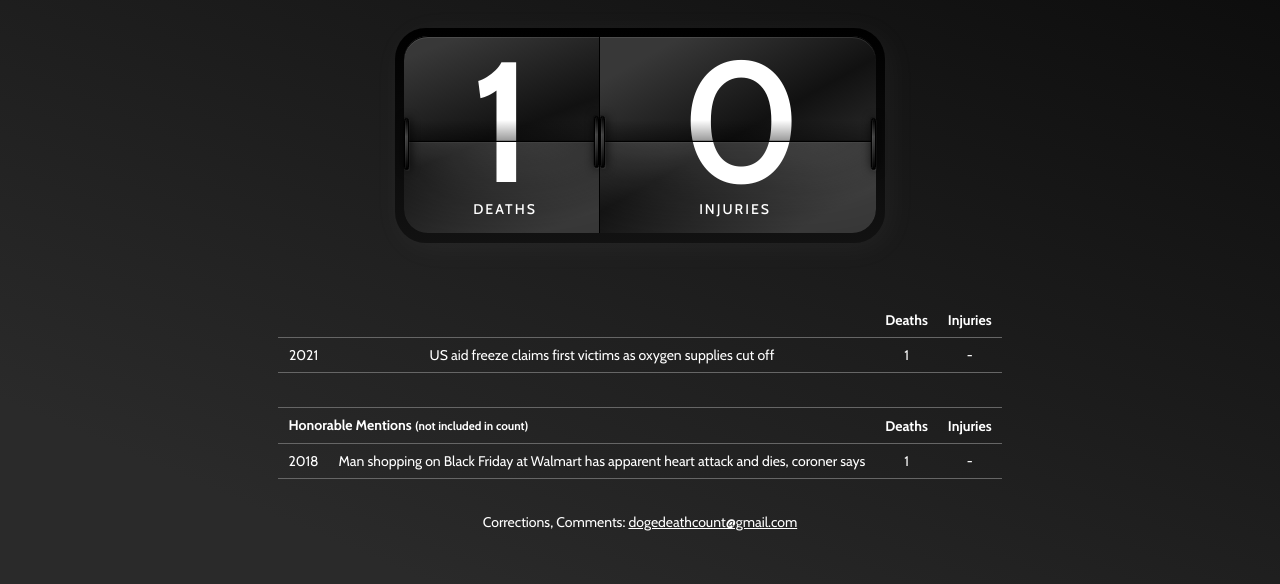
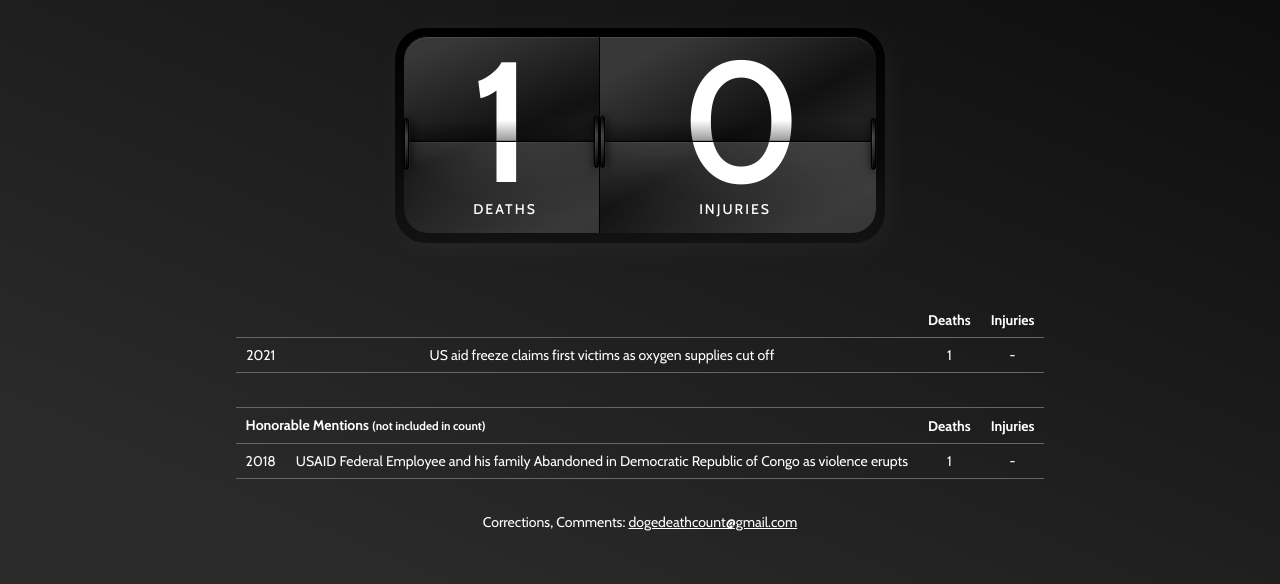
Before and after one commit to dogedeathcount/Main, a plain HTML site: page index.html in a window 1280 px wide. Shown: the part 330-914 px from the top of the page. Drawn offline with nearby package versions, Linux system fonts and the light colour scheme; a web font is replaced by a local one.

Commit message:
Update index.html

```diff
--- a/index.html
+++ b/index.html
@@ -64,8 +64,8 @@
 
         <tr>
             <td>2018</td>
-            <td><a href="https://www.ledger-enquirer.com/news/local/article222117390.html" target="_blank">
-                Man shopping on Black Friday at Walmart has apparent heart attack and dies, coroner says</a></td>
+            <td><a href="https://www.cnn.com/2025/02/12/politics/usaid-employees-congo-lawsuit-trump/index.html" target="_blank">
+                USAID Federal Employee and his family Abandoned in Democratic Republic of Congo as violence erupts </a></td>
             <td>1</td>
             <td>-</td>
         </tr>
```
